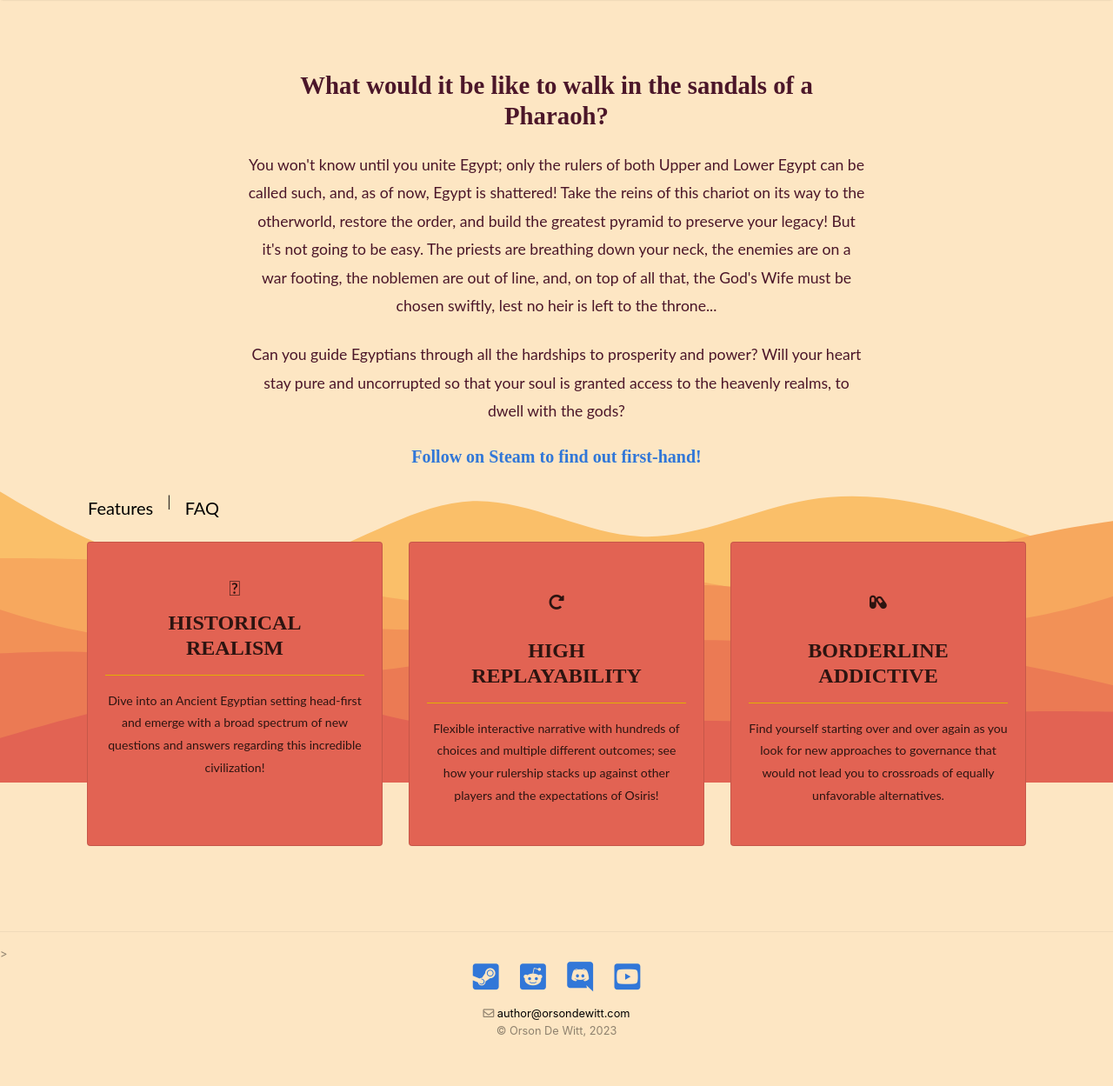
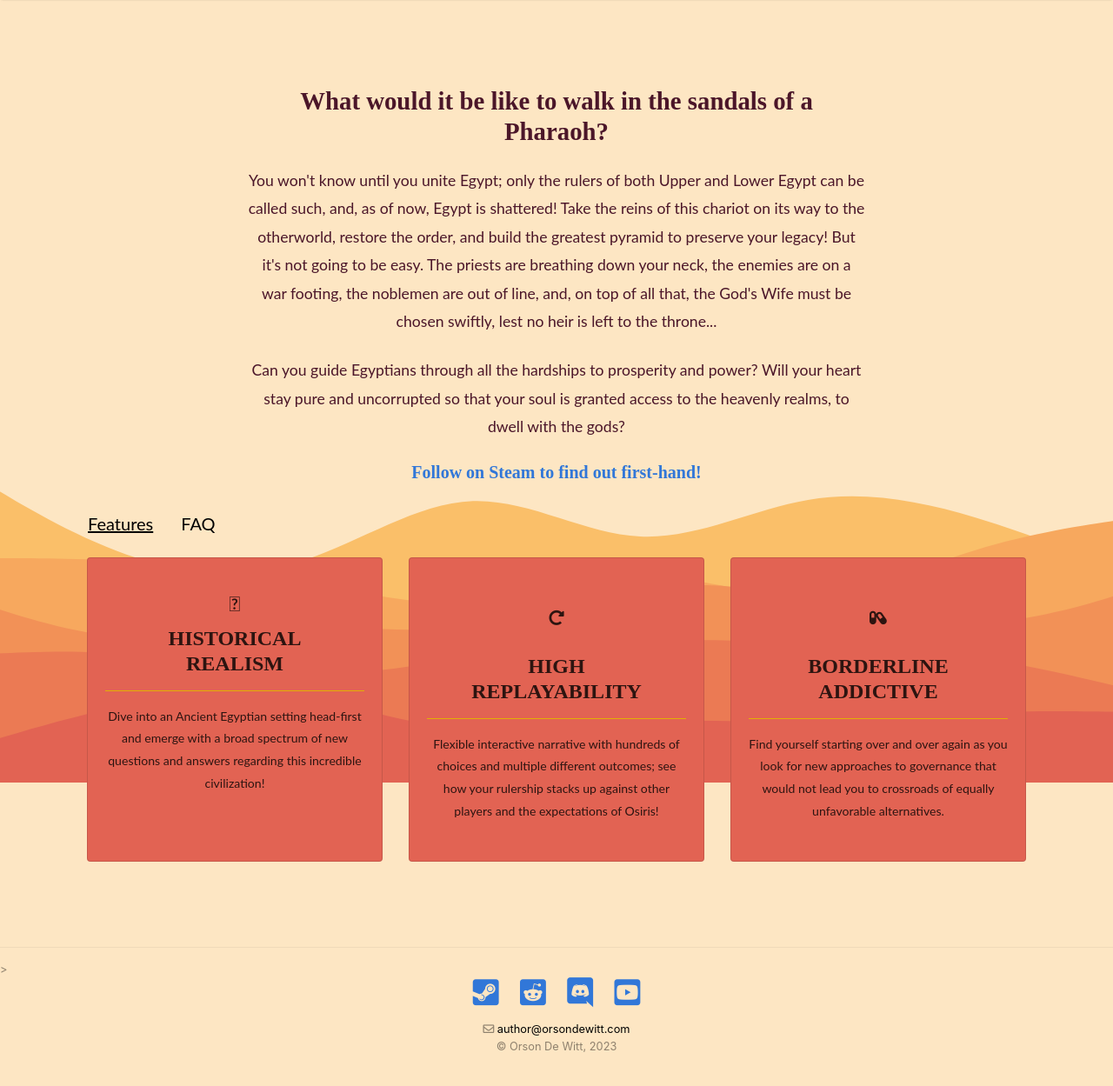
Before and after one commit to OrsonDWitt/OrsonDWitt.github.io, a Jekyll site: the page built from _pages/egypt.md, in a window 1280 px wide and 1303 px high. Shown: the top 1249 px of the window at 87% size. Built offline with Jekyll 4.4.1, drawn with Linux system fonts in a browser that asks for light colours; nearby versions of some CDN libraries.

Commit message:
Update egypt.md

```diff
--- a/_pages/egypt.md
+++ b/_pages/egypt.md
@@ -7,20 +7,20 @@ comments: false
 
 <div>
 	<div class="container">
-	<div class="row text-md-center text-lg-center text-xl-center" style="color:#4b1629">
+	<div class="row text-md-center text-lg-center text-xl-center" style="color:#4b1629; margin-top: 18px;">
 	    <div class="col-xs-8 col-md-8 col-xl-8 mx-auto ml-xs-0" style="font-size: 1.1rem; align:center;">
 		<h4 class="font-weight-bold text-h0" style="font-size: 1.8rem;">What would it be like to walk in the sandals of a Pharaoh?</h4>
 		<p>You won't know until you unite Egypt; only the rulers of both Upper and Lower Egypt can be called such, and, as of now, Egypt is shattered! Take the reins of this chariot on its way to the otherworld, restore the order, and build the greatest pyramid to preserve your legacy! But it's not going to be easy. The priests are breathing down your neck, the enemies are on a war footing, the noblemen are out of line, and, on top of all that, the God's Wife must be chosen swiftly, lest no heir is left to the throne...
 		    </p><p>Can you guide Egyptians through all the hardships to prosperity and power? Will your heart stay pure and uncorrupted so that your soul is granted access to the heavenly realms, to dwell with the gods?</p>
 			       <!-- <h5 class="text-h0">Sign up to find out first-hand!</h5> -->
-		    <h5 class="text-h0" title="Steam will send you an email when the game is released"><a href="https://store.steampowered.com/developer/orcinusgames/">Follow on Steam to find out first-hand!</a></h5>
+		    <h5 class="text-h0" title="Steam will send you an email when the game is released"><a href="https://store.steampowered.com/developer/orcinusgames/" target="_blank">Follow on Steam to find out first-hand!</a></h5>
 	    </div>
 	</div>
 	</div>
 
   <div class="container dunes.features" style="display: block;">
 
-<div class="row text-center align-center"><button class="btn btn-lg text-decoration-underline" style="background-color: transparent; border: 1px;" onclick="togglePanel()">Features</button> | <button class="btn btn-lg" style="background-color: transparent; border: 1px;" onclick="togglePanel()">FAQ</button></div>
+<div class="row text-center text-md-center text-lg-center text-xl-center"><button class="btn btn-lg nav-link" style="background-color: transparent; border: 1px;" onclick="togglePanel()"><u>Features</u></button>   <button class="btn btn-lg nav-link" style="background-color: transparent; border: 1px;" onclick="togglePanel()">FAQ</button></div>
 
                 <div class="row mt-3">
                     <div class="col-md-4 cpad mb-3 mb-md-5 cpad">
```
